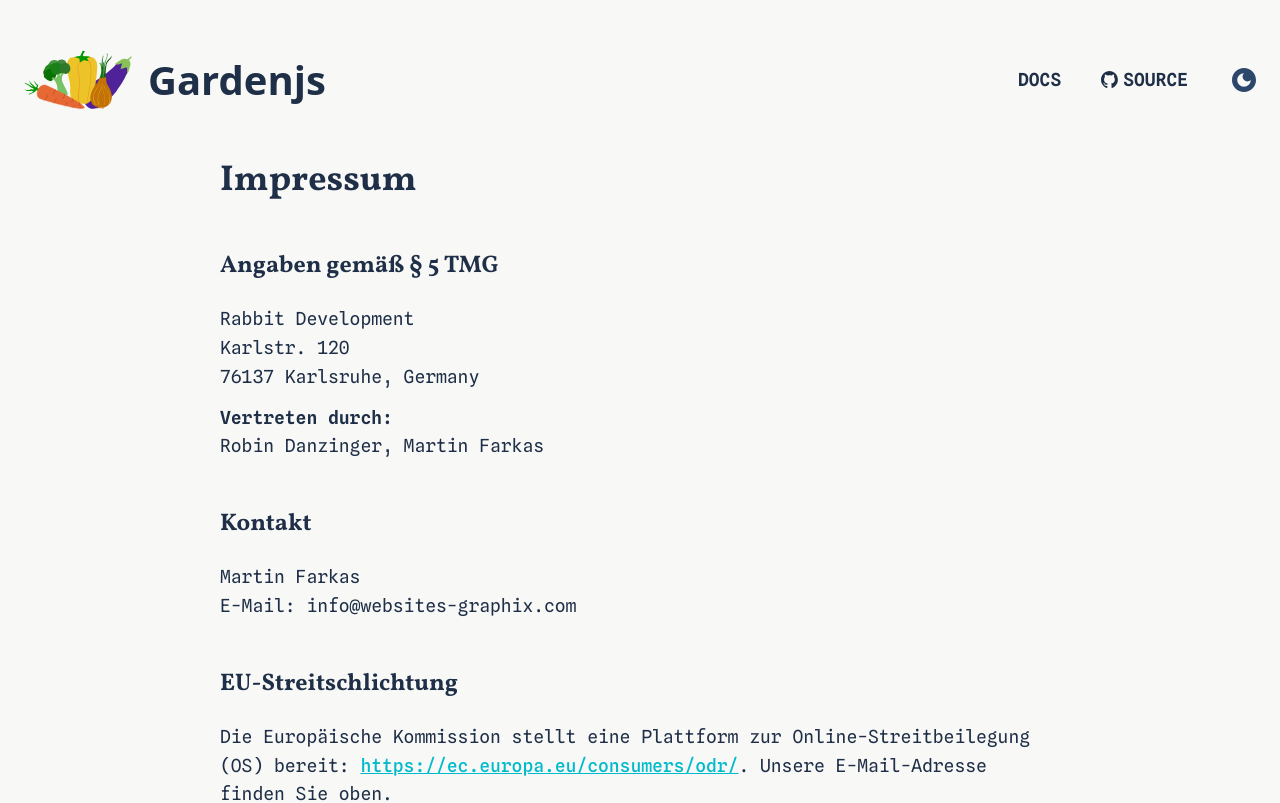
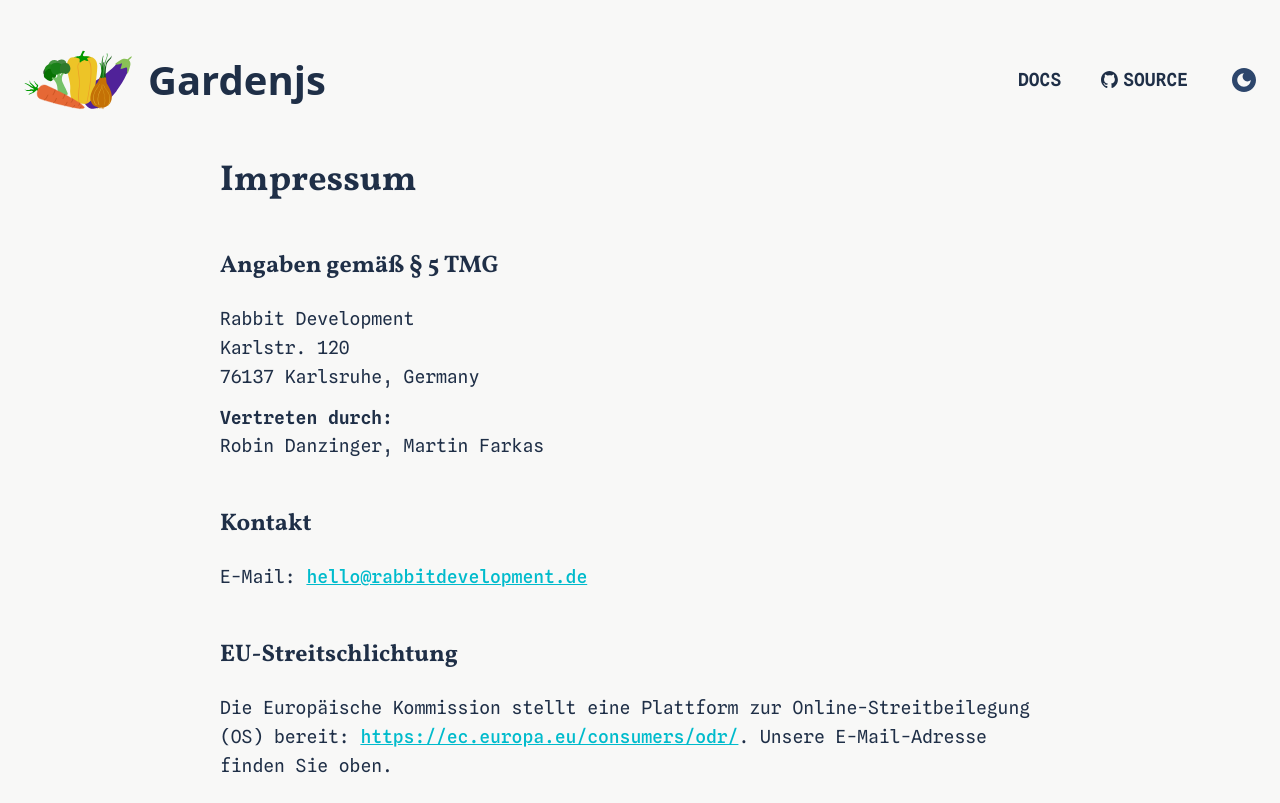
Before and after one commit to gardenjs/docs, a SvelteKit app: page /legalnotice in a window 1280 px wide. Shown: the top 803 px of the page. Built offline with nearby package versions, Linux system fonts and the light colour scheme.

Commit message:
add mail, font bug

```diff
--- a/src/routes/(subpages)/legalnotice/+page.svelte
+++ b/src/routes/(subpages)/legalnotice/+page.svelte
@@ -16,8 +16,7 @@
     <p><strong>Vertreten durch:</strong><br>
     Robin Danzinger, Martin Farkas</p>
     <h2>Kontakt</h2>
-    <p>Martin Farkas<br>
-    E-Mail: info@websites-graphix.com</p>
+    <p>E-Mail: <a href="mailto:hello@rabbitdevelopment.de">hello@rabbitdevelopment.de</a></p>
     <h2>EU-Streitschlichtung</h2>
     <p>Die Europ&auml;ische Kommission stellt eine Plattform zur Online-Streitbeilegung (OS) bereit: <a href="https://ec.europa.eu/consumers/odr/" target="_blank" rel="noopener noreferrer">https://ec.europa.eu/consumers/odr/</a>. Unsere E-Mail-Adresse finden Sie oben.</p>
     <h2>Verbraucher&shy;streit&shy;beilegung / Universal&shy;schlichtungs&shy;stelle</h2>
@@ -26,8 +25,8 @@
 </Main>
 
 <style>
-   h1, h2 {
-    font-family: 'Vollkorn', serif;
+  h1, h2 {
+    font-family: 'Vollkorn';
   }
   p {
     font-family: 'Spline Sans Mono';
```
